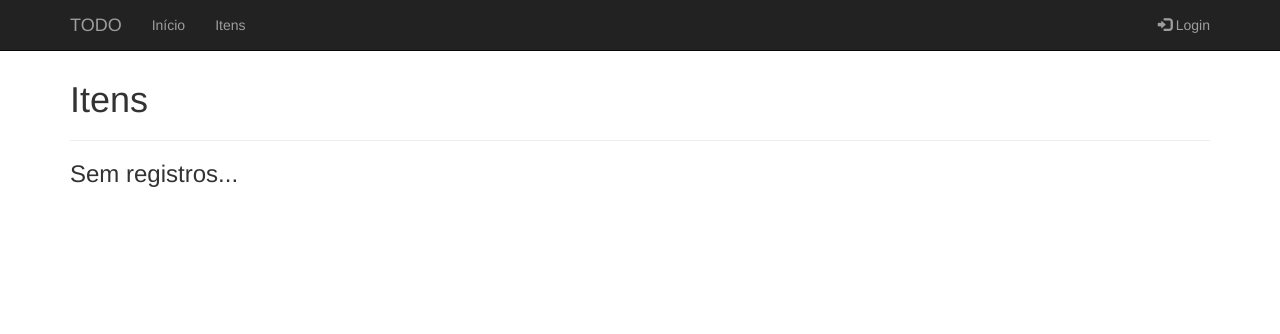
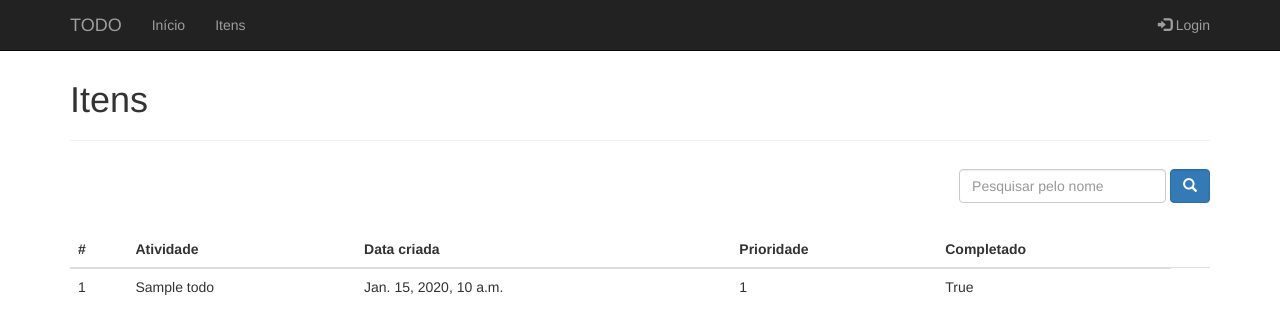
Before and after one commit to alisonamerico/projeto_todo_list, a Django app: page /todo/todo_list in a window 1280 px wide. Shown: the top 334 px of the page. Run offline with Django 3.2, Linux system fonts and the light colour scheme; tables that the repository leaves empty hold one stand-in row (values such as "Sample post"); some libraries are stand-ins or nearby versions.

Commit message:
0030-ajustando os temples para realizar o CRUD

```diff
--- a/core/models.py
+++ b/core/models.py
@@ -1,19 +1,5 @@
 from django.db import models
-
 import datetime
-
-
-class Todo(models.Model):
-    title = models.CharField(max_length=250, unique=True)
-
-    def __str__(self):
-        return self.title
-
-    class Meta:
-        ordering = ['title']
-
-    class Admin:
-        pass
 
 
 PRIORITY_CHOICES = (
@@ -23,18 +9,19 @@ PRIORITY_CHOICES = (
 )
 
 
-class Item(models.Model):
-    title = models.CharField(max_length=250)
+class Todo(models.Model):
+    title = models.CharField(max_length=250, unique=True)
     created_date = models.DateTimeField(default=datetime.datetime.now)
     priority = models.IntegerField(choices=PRIORITY_CHOICES, default=2)
     completed = models.BooleanField(default=False)
-    todo_list = models.ForeignKey('Todo', on_delete=models.PROTECT)
 
     def __str__(self):
         return self.title
 
     class Meta:
         ordering = ['-priority', 'title']
+        verbose_name = 'Todo'
+        verbose_name_plural = 'Todos'
 
     class Admin:
         pass
--- a/core/templates/todo/todo_form.html
+++ b/core/templates/todo/todo_form.html
@@ -10,7 +10,7 @@
             <h1>{{ title }}</h1>
             <hr>
 
-            <form action="." method="post" class="form">
+            <form method="post" class="form">
                 {% csrf_token %}
                 {% bootstrap_form form %}
                 {% buttons %}
@@ -21,4 +21,4 @@
         </div><!-- col-md-12 -->
     </div><!-- row -->
 
-{% endblock content %}
+{% endblock %}
--- a/core/templates/todo/todo_list.html
+++ b/core/templates/todo/todo_list.html
@@ -8,14 +8,10 @@
 
             <h1>Itens</h1>
             <hr>
-
             {% include 'partials/add_button.html' with link='todo_add' %}
 
-
-            {% if page_objects %}
-
                       <!-- search form -->
-                <form class="navbar-form navbar-right" action="." method="get">
+              <form class="navbar-form navbar-right" '.' method="get">
 
                   <input id="search_box" name="search_box" type="text" placeholder="Pesquisar pelo nome"
                          class="form-control">
@@ -41,39 +37,46 @@
 
                 <div class="col-md-12 TbMargin">
 
+
             {% bootstrap_messages %}
 
             <table class="table table-hover">
                 <thead>
                   <tr>
                       <th>#</th>
-                        <th>Texto</th>
+                      <th>Atividade</th>
+                      <th>Data criada</th>
+                      <th>Prioridade</th>
+                      <th>Completado</th>
                   </tr>
                 </thead>
                 <tbody>
 
-                    {% for todo in page_objects %}
-
+                {% for todo in object_list %}
                   <tr>
-                            <th>{{ todo.pk }}</th>
-                            <td>{{ todo.text }}</td>
+                      <td>{{ todo.id }}</td>
+                      <td>{{ todo.title }}</td>
+                      <td>{{ todo.created_date }}</td>
+                      <td>{{ todo.priority }}</td>
+                      <td>{{ todo.completed }}</td>
                       <td>
-                                {% include 'partials/actions.html' with pk=todo.pk edit='todo:edit' delete='todo:delete' %}
+                        {% if request.user.is_authenticated %}
+                          <a href="{% url 'todo_edit' todo.id %}" class="btn btn-primary btn-sm" role="button">
+                              <span class="glyphicon glyphicon-edit" aria-hidden="true" title="Editar"></span>
+                          </a>
+                          <a href="{% url 'todo_delete' todo.id %}" class="btn btn-primary btn-sm" role="button">
+                              <span class="glyphicon glyphicon-trash" aria-hidden="true" title="Deletar"></span>
+                          </a>
+                        {% endif %}
                       </td>
-
                   </tr>
-
+                  {% empty %}
+                  <tr>
+                    <td colspan="7" class="text-center bg-warning">Sem registros...</td>
+                  </tr>
                 {% endfor %}
-
                 </tbody>
             </table>
-
-
-            {% else %}
-
-                <h3>Sem registros...</h3>
-
-            {% endif %}
 
               <!-- pagination -->
               {% include 'partials/paginator.html' %}
@@ -81,7 +84,7 @@
             </div><!-- col-md-12 -->
     </div><!-- row -->
 
-{% endblock content %}
+{% endblock %}
 
 {% block extras_js %}
     <script type="text/javascript">
```
Also changed, not shown: core/forms.py (deleted, +0 -9 lines), core/templates/partials/actions.html (deleted, +0 -10 lines), core/templates/partials/links_details.html (deleted, +0 -14 lines), core/templates/todo/todo_delete.html (+35 -8 lines). Lines whose indentation alone changed are shown as unchanged.
